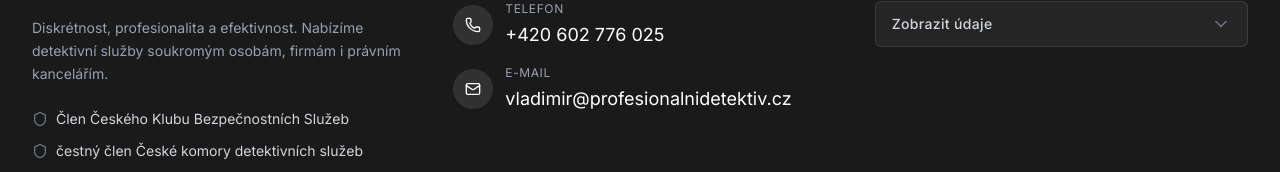
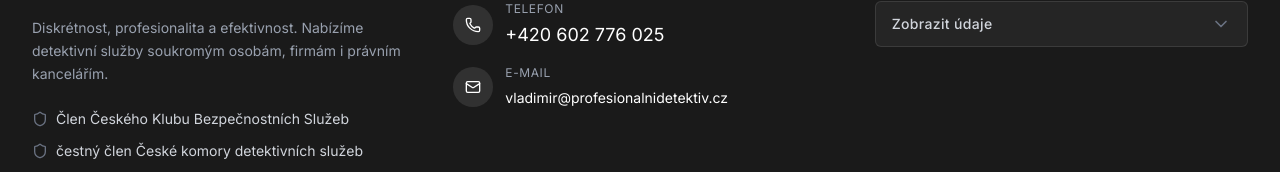
Before and after one commit to RemeskoXD/detektiv, a React (Vite) app: page / in a window 1280 px wide. Shown: the part 2369-2541 px from the top of the page. Built offline with nearby package versions, Linux system fonts and the light colour scheme; a web font is replaced by a local one.

Commit message:
style: adjust email font size in footer
Reduce font size to ensure the email address fits properly on smaller screens.

```diff
--- a/src/Layout.tsx
+++ b/src/Layout.tsx
@@ -161,7 +161,7 @@ const Footer = () => {
                 </div>
                 <div>
                   <div className="text-xs text-gray-400 uppercase tracking-wider mb-1">E-mail</div>
-                  <a href="mailto:vladimir@profesionalnidetektiv.cz" className="text-base sm:text-lg hover:text-gray-300 transition-colors break-all">
+                  <a href="mailto:vladimir@profesionalnidetektiv.cz" className="text-[0.8rem] sm:text-sm hover:text-gray-300 transition-colors break-all">
                     vladimir@profesionalnidetektiv.cz
                   </a>
                 </div>
```
